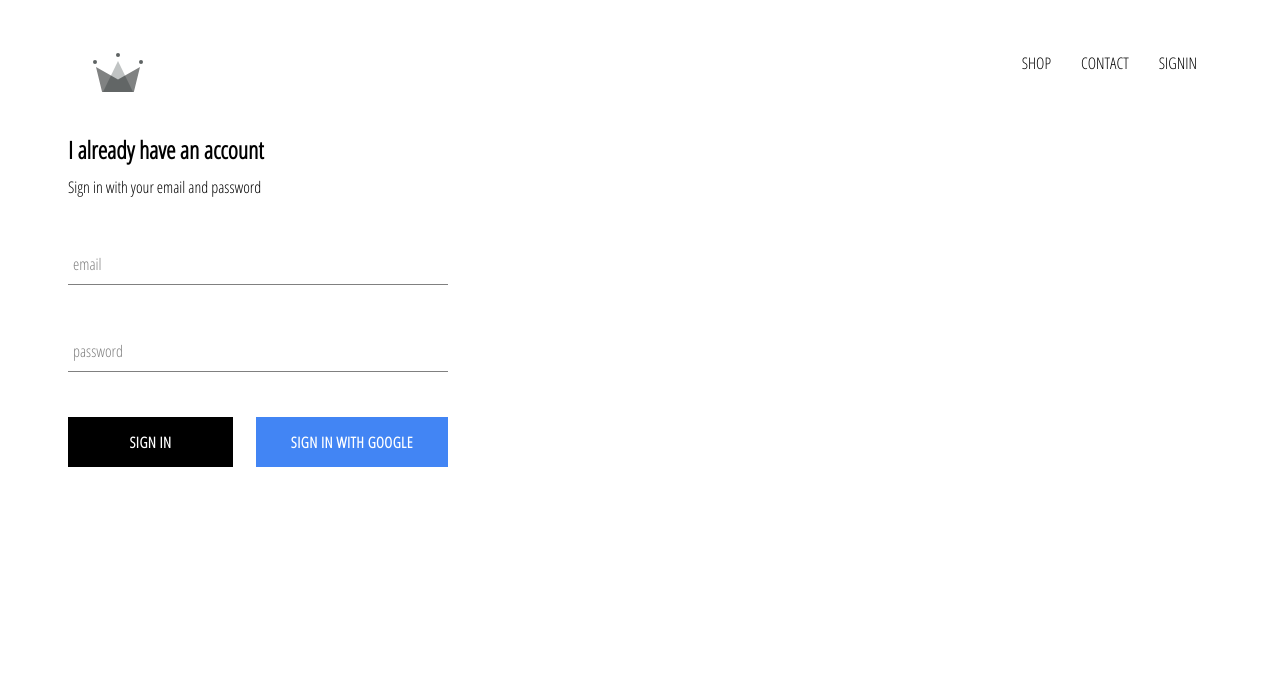
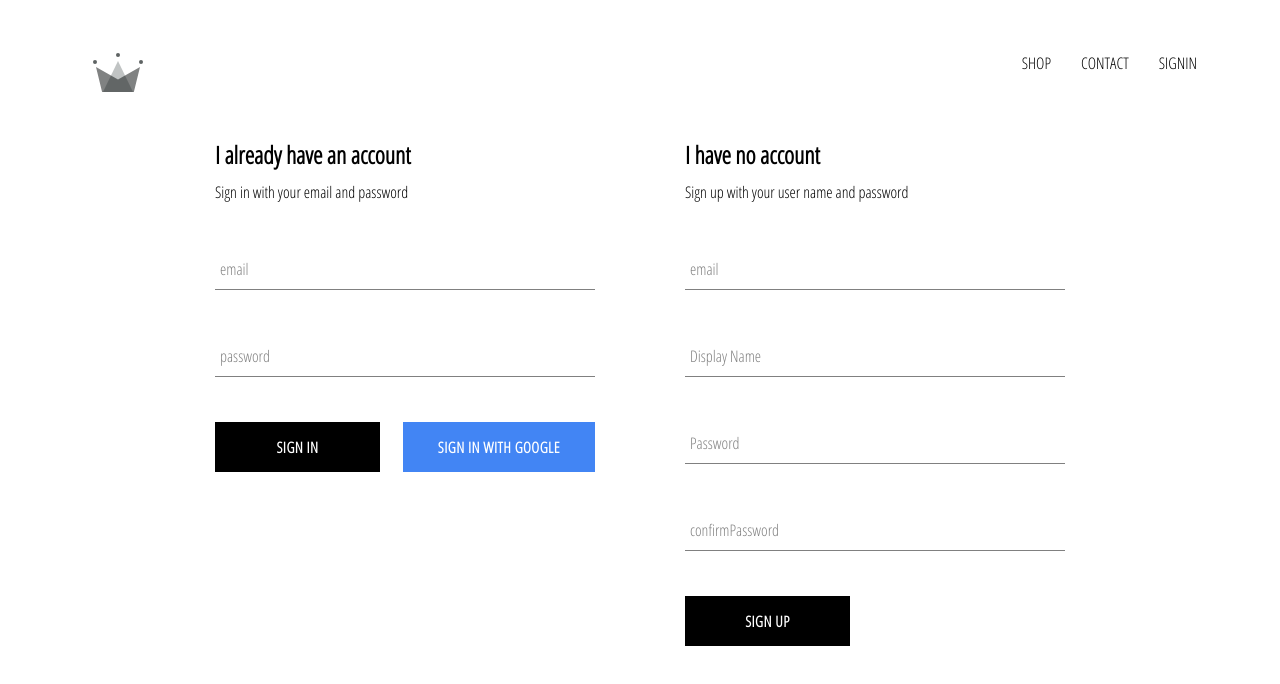
Before and after one commit to ouikhuan/clwn-clothing, a React (Create React App) app: page /signin in a window 1280 px wide. Shown: the top 684 px of the page. Built offline with nearby package versions, Linux system fonts and the light colour scheme; no server answers.

Commit message:
implemented signup functionality

```diff
--- a/src/App.js
+++ b/src/App.js
@@ -6,7 +6,7 @@
 import SignInAndSignUp from './pages/signin-and-signup/signin-and-signup.component';
 import {Switch,Route} from 'react-router-dom';
 import Header from './components/header/header.component';
-import {auth} from './firebase/firebase.utils';
+import {auth,createUserProfileDocument} from './firebase/firebase.utils';
 
 
 class App extends React.Component {
@@ -21,11 +21,23 @@
   unsubscribeFromAuth = null;
 
   componentDidMount(){
-    this.unsubscribeFromAuth = auth.onAuthStateChanged((user)=>{
-      console.log(user);
-      this.setState({
-        currentUser:user
-      });
+    this.unsubscribeFromAuth = auth.onAuthStateChanged(async userAuth =>{
+
+      if(userAuth){
+        const userRef = await createUserProfileDocument(userAuth);
+
+        userRef.onSnapshot(snapShot => {
+          this.setState({
+            currentUser: {
+              id: snapShot.id,
+              ...snapShot.data()
+            }
+          });
+        });
+
+      }else{
+        this.setState({ currentUser: userAuth });
+      }
     });
   }
 
--- /dev/null
+++ b/src/components/sign-up/sign-up.component.jsx
@@ -0,0 +1,67 @@
+import React from 'react';
+import './sign-up.styles.scss';
+import {auth,createUserProfileDocument} from '../../firebase/firebase.utils';
+import FormInput from '../form-input/form-input.component';
+import CustomButton from '../custom-button/custom-button.component';
+import SignInAndSignUp from '../../pages/signin-and-signup/signin-and-signup.component';
+
+class SignUp extends React.Component{
+    constructor(){
+        super();
+        this.state = {
+            email:'',
+            displayName:'',
+            password:'',
+            confirmPassword:''
+        }
+    }
+
+    handleChange = event => {
+        const {name,value} = event.target;
+        this.setState({
+            [name]:value
+        });
+    }
+
+    handleSubmit = async event => {
+        event.preventDefault();
+        const {email,displayName,password,confirmPassword} = this.state;
+        if(password!=confirmPassword){
+            alert("Password doesn't match");
+            return;
+        }
+        try{
+            const {user} = await auth.createUserWithEmailAndPassword(email,password);
+
+            await createUserProfileDocument(user,{displayName});
+            this.setState({
+                email:'',
+                displayName:'',
+                password:'',
+                confirmPassword:''
+            });
+
+        }catch(error){
+            console.log(error.message);
+        }
+
+    }
+
+    render(){
+        return (
+            <div className="sign-up">
+                <h2 className="title">I have no account</h2>
+                <span>Sign up with your user name and password</span>
+                <form className="signup-form" onSubmit={this.handleSubmit}>
+                <FormInput name="email" value={this.state.email} type="email" label="email" handleChange={this.handleChange} />
+                <FormInput name="displayName" value={this.state.displayName} type="text" label="Display Name" handleChange={this.handleChange} />
+                <FormInput name="password" value={this.state.password} type="password" label="Password" handleChange={this.handleChange} />
+                <FormInput name="confirmPassword" value={this.state.confirmPassword} type="password" label="confirmPassword" handleChange={this.handleChange} />
+                <CustomButton type="submit">SIGN UP</CustomButton>
+                </form>
+            </div>
+        )
+    }
+}
+
+export default SignUp;
--- /dev/null
+++ b/src/components/sign-up/sign-up.styles.scss
@@ -0,0 +1,9 @@
+.sign-up{
+    width:380px;
+    display: flex;
+    flex-direction: column;
+
+    .title {
+        margin: 10px 0;
+    }
+}
--- a/src/firebase/firebase.utils.js
+++ b/src/firebase/firebase.utils.js
@@ -18,7 +18,32 @@
 var provider = new firebase.auth.GoogleAuthProvider();
 provider.setCustomParameters({'prompt':'select_account'});
 
+
+
 export const auth = firebase.auth();
-export const fireStore = firebase.firestore;
+export const fireStore = firebase.firestore();
+
+export const createUserProfileDocument = async (userAuth,additionalData) => {
+    if(!userAuth) return;
+    const userRef = fireStore.doc(`users/${userAuth.uid}`);
+    const shapShot = await userRef.get();
+    if(!shapShot.exists){
+        const { displayName, email } = userAuth;
+        const createdAt = new Date();
+
+         try {
+            await userRef.set({
+                displayName,
+                email,
+                createdAt,
+                ...additionalData
+            });
+        } catch (error) {
+            console.log('error creating user', error.message);
+        }
+    }
+    return userRef;
+}
+
 export const signInWithGoogle = ()=> auth.signInWithPopup(provider);
 export default firebase;
--- a/src/pages/signin-and-signup/signin-and-signup.component.jsx
+++ b/src/pages/signin-and-signup/signin-and-signup.component.jsx
@@ -1,10 +1,12 @@
 import React from 'react';
 import './signin-and-signup.styles.scss';
 import SignIn from '../../components/signin/signin.component';
+import SignUp from '../../components/sign-up/sign-up.component';
 
 const SignInAndSignUp = ()=>(
     <div className='sign-in-and-sign-up'>
         <SignIn />
+        <SignUp />
     </div>
 )
 
--- a/src/pages/signin-and-signup/signin-and-signup.styles.scss
+++ b/src/pages/signin-and-signup/signin-and-signup.styles.scss
@@ -0,0 +1,6 @@
+.sign-in-and-sign-up{
+    width: 850px;
+    display: flex;
+    justify-content: space-between;
+    margin: 30px auto;
+}
```
